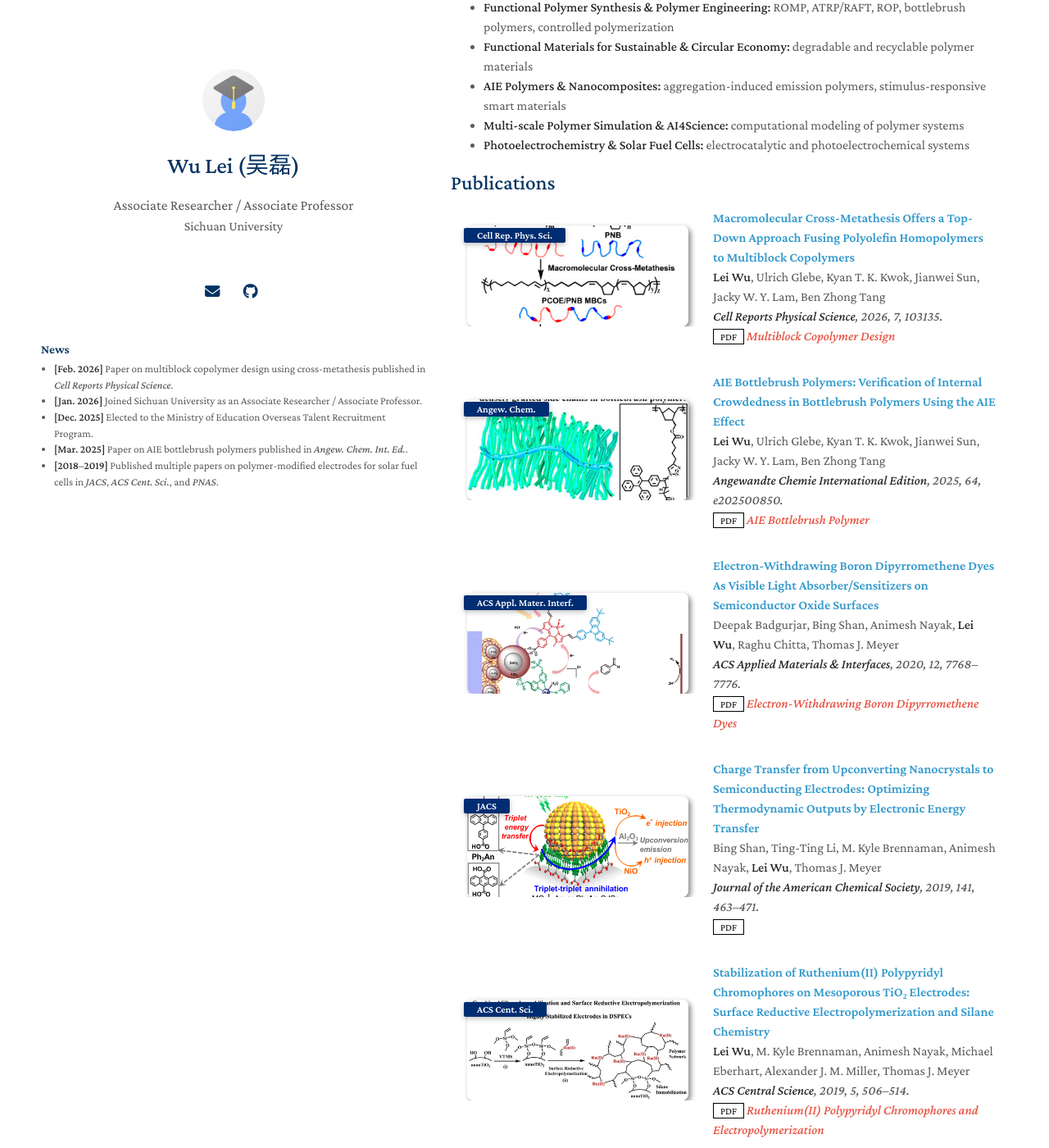
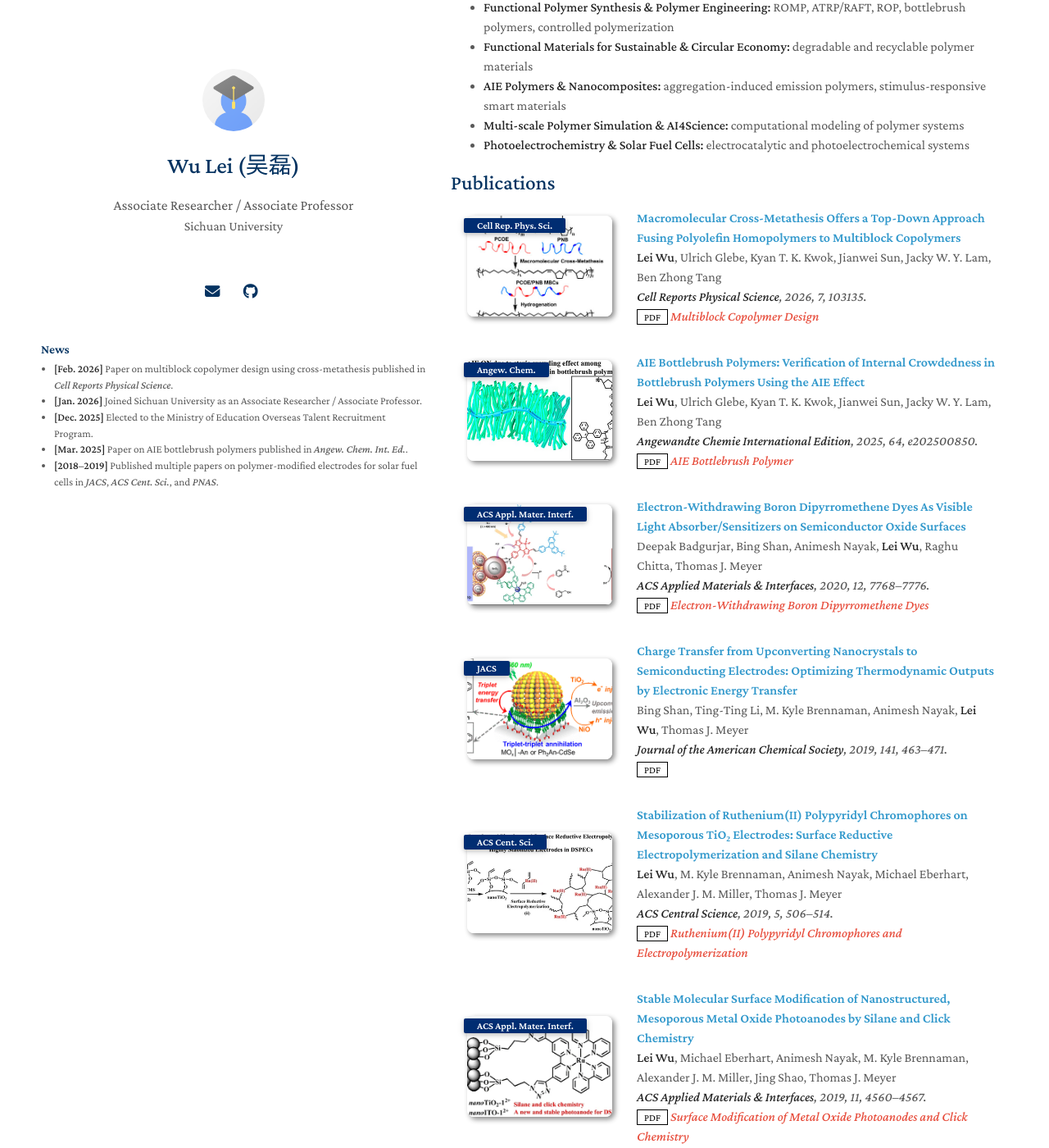
Before and after one commit to leiwuhoohoo/leiwu_polymer_research, a Jekyll site: the page built from index.md, in a window 1280 px wide and 1400 px high, scrolled down 386 px. Shown: the whole window at 82% size. Built offline with Jekyll 4.4.1, drawn with Linux system fonts in a browser that asks for light colours; a style sheet for code colours, icons or effects is not loaded; our own code applies the rules of GitHub Pages for plain Markdown files.

Commit message:
Revert publications.css layout changes, keep only abbreviation shortening

```diff
--- a/assets/css/publications.css
+++ b/assets/css/publications.css
@@ -40,9 +40,9 @@ blockquote { background: var(--global-bg-color); border-left: 2px solid var(--gl
 
 .publications ol.bibliography li { min-height: 110px; margin-bottom: 0.5rem; }
 
-.publications ol.bibliography li .abbr { height: 8rem; margin-bottom: 0.5rem; width: 270px; flex-shrink: 0; overflow: hidden; }
+.publications ol.bibliography li .abbr { height: 8rem; margin-bottom: 0.5rem; }
 
-.publications ol.bibliography li .abbr abbr { display: inline-block; background-color: var(--global-theme-color); padding-left: 1rem; padding-right: 1rem; position: absolute; top: 8px; left: 16px; white-space: normal; max-width: 240px; }
+.publications ol.bibliography li .abbr abbr { display: inline-block; background-color: var(--global-theme-color); padding-left: 1rem; padding-right: 1rem; position: absolute; top: 8px; left: 16px; }
 
 .publications ol.bibliography li .abbr abbr a { color: white; }
 
```
